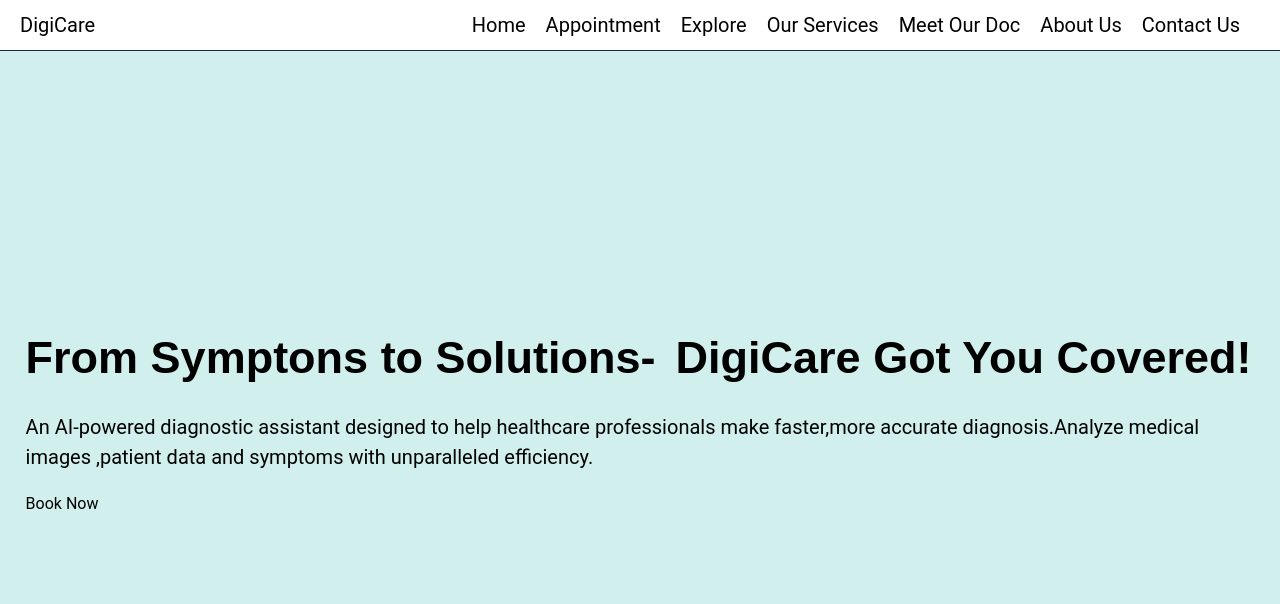
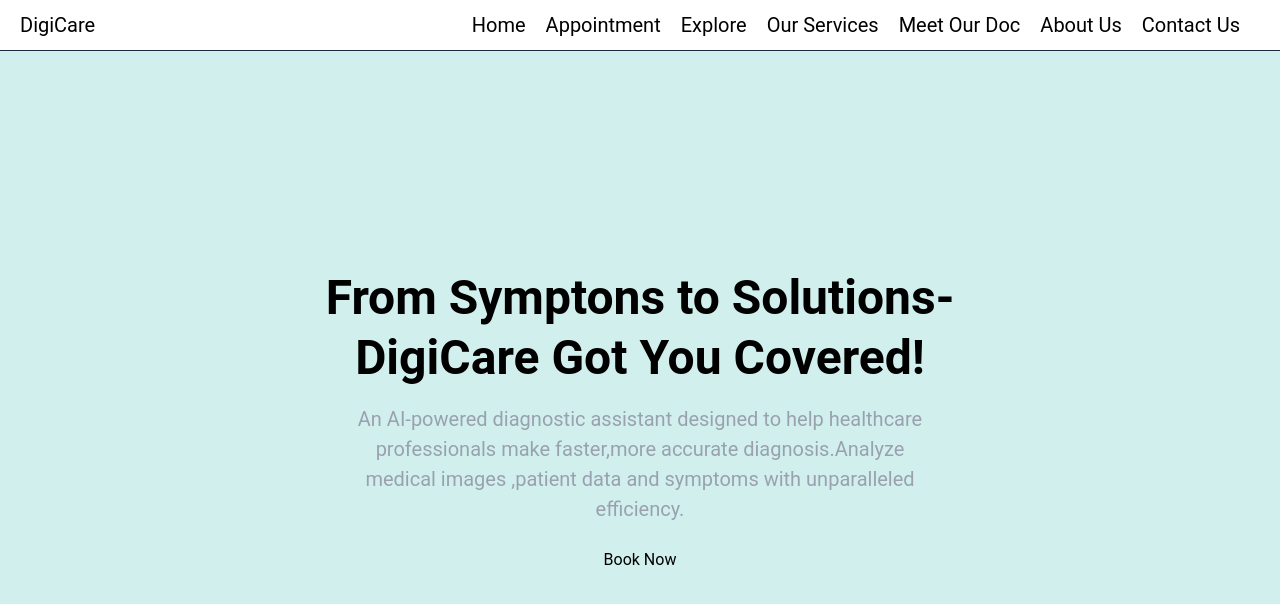
Before and after one commit to Perceptron-Foundation/DigiCare, a React (Vite) app in the folder Frontend/: page / in a window 1280 px wide. Shown: the top 604 px of the page. Built offline with nearby package versions, Linux system fonts and the light colour scheme.

Commit message:
again a change in design

```diff
--- a/Frontend/src/components/Description.jsx
+++ b/Frontend/src/components/Description.jsx
@@ -7,17 +7,20 @@ import { BrowserRouter as Router, Routes, Route } from 'react-router-dom'; // Im
 const Description = () => {
   return (
     <section className="component" id='description' style={{ backgroundColor: '#d1f0ed' }}>
-      <div style={{ display: 'flex', justifyContent: 'space-between', alignItems: 'center'}}>
-        <div style={{textAlign : 'left', marginLeft : '2%', display: 'flex', gap: '20px', flexWrap: 'wrap' , marginRight : '2%'}}>
-          <div className='flex items-center justify-center'><h2>From Symptons to Solutions-</h2></div>
-          <h2>DigiCare Got You Covered!</h2>
-          <p> An AI-powered diagnostic assistant designed to help healthcare professionals make faster,more accurate diagnosis.Analyze medical images ,patient data and symptoms with unparalleled efficiency.</p>
-          <Link to="/appointments"><button>Book Now</button></Link>
+     <div className="flex flex-col items-center justify-center text-center flex-grow px-6">
+
+          <h1 className="text-5xl font-bold leading-tight mb-4">
+          From Symptons to Solutions-<br />
+         DigiCare Got You Covered!
+        </h1>
+        <p className="text-gray-400 max-w-xl mb-6">
+                    An AI-powered diagnostic assistant designed to help healthcare professionals make faster,more accurate diagnosis.Analyze medical images ,patient data and symptoms with unparalleled efficiency.</p>
+                 <Link to="/appointments"><button>Book Now</button></Link>
         </div>
         {/* <div style={{ display: 'flex', gap: '20px', flexWrap: 'wrap'}}>
           <img src={docnew} alt="Doctor Image" style={{maxwidth : '100%', width : '680px'}} />
         </div>  */}
-      </div>
+
     </section>
   );
 };
```
